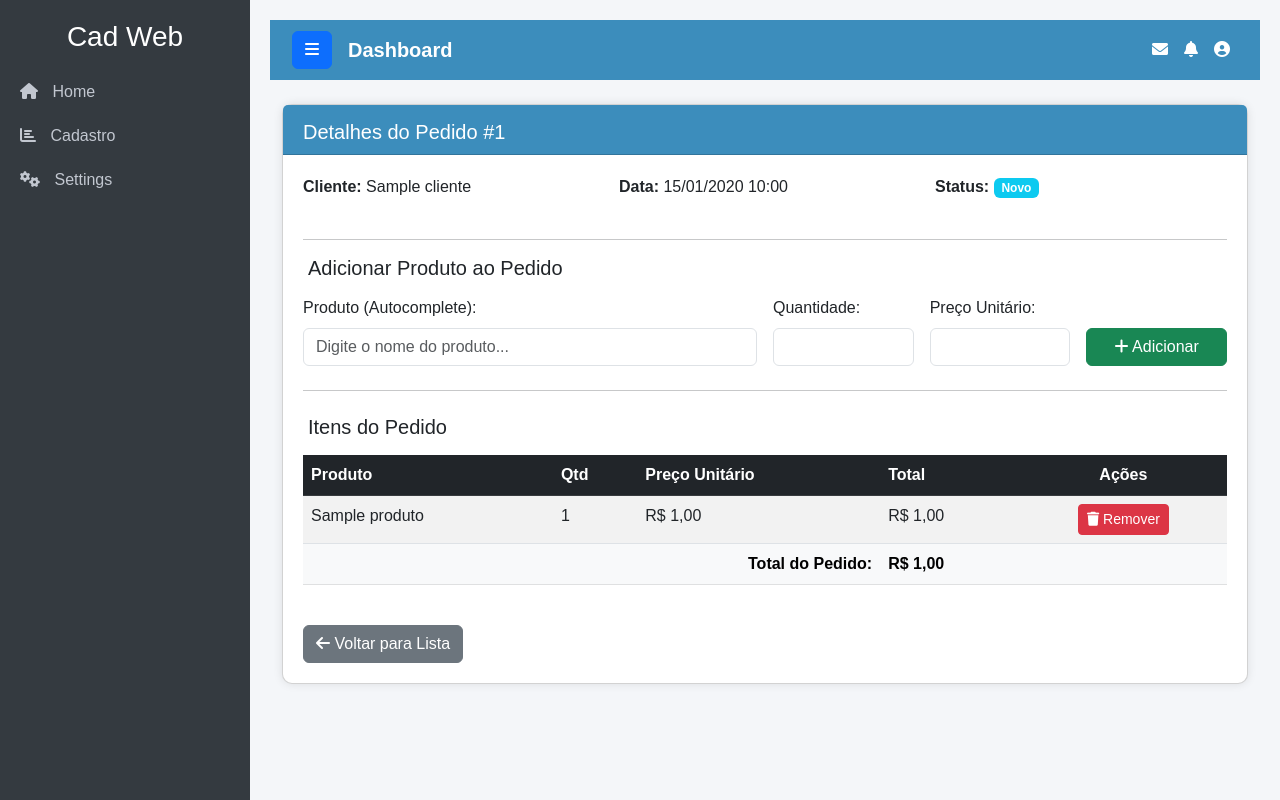
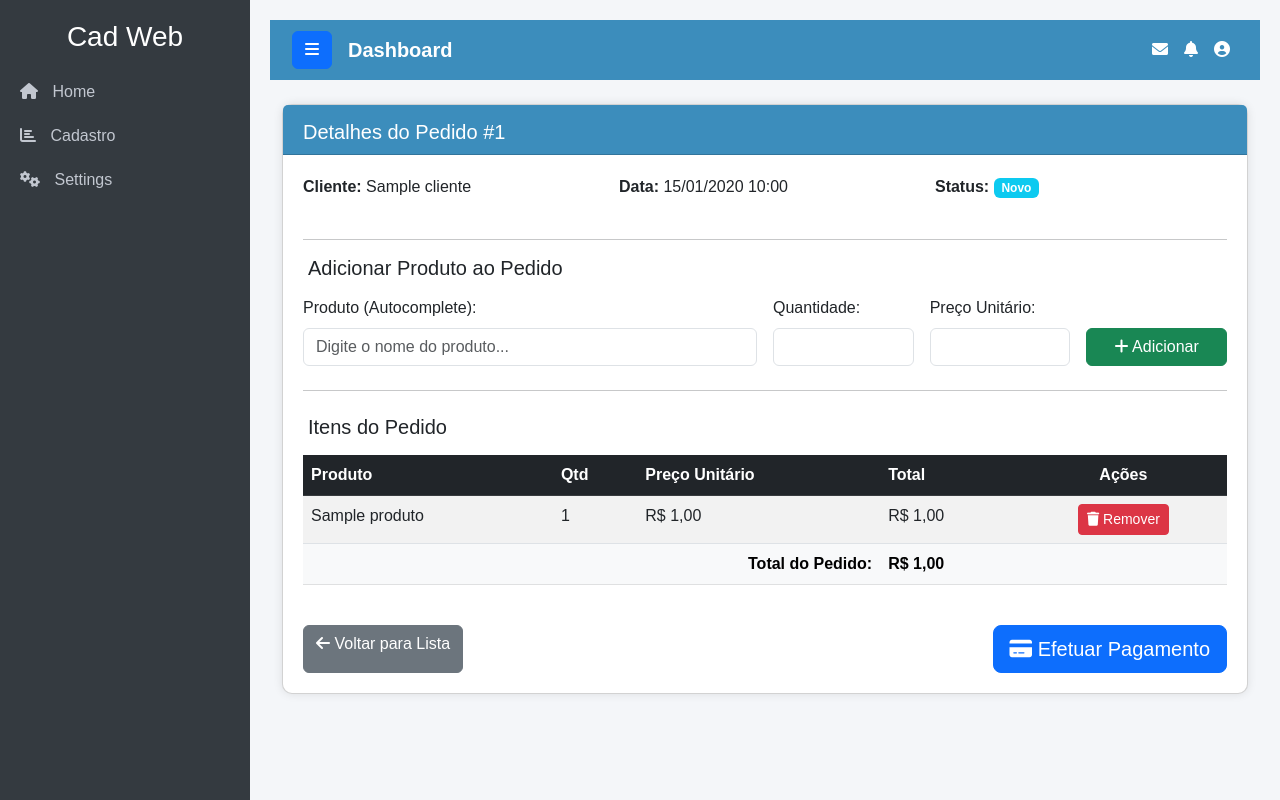
Before and after one commit to DanielMaiaDeSousa/cadweb, a Django app: page /detalhes_pedido/1/ in a window 1280 px wide. Run offline with Django 4.2, Linux system fonts and the light colour scheme; tables that the repository leaves empty hold one stand-in row (values such as "Sample post"); some libraries are stand-ins or nearby versions.

Commit message:
atualiação32

```diff
--- a/home/urls.py
+++ b/home/urls.py
@@ -35,5 +35,6 @@ urlpatterns = [
     path('detalhes_pedido/<int:id>/', views.detalhes_pedido, name='detalhes_pedido'),
     path('pedido/remover-item/<int:id>/', views.remover_item_pedido, name='remover_item_pedido'),
     path('pedido/remover/<int:id>/', views.remover_pedido, name='remover_pedido'),
+    path('pedido/pagamento/<int:id>/', views.realizar_pagamento, name='realizar_pagamento'),
 
 ]
--- a/home/views.py
+++ b/home/views.py
@@ -216,3 +216,18 @@ def buscar_dados(request, app_model):
         dados.append(item)
 
     return JsonResponse(dados, safe=False)
+
+# home/views.py
+
+def realizar_pagamento(request, id):
+    pedido_obj = get_object_or_404(Pedido, pk=id)
+
+    if pedido_obj.itempedido_set.exists():
+        # Alteramos o status para Concluído
+        pedido_obj.status = 3
+        pedido_obj.save()
+        messages.success(request, f"Pagamento do pedido #{id} realizado com sucesso!")
+    else:
+        messages.error(request, "Não é possível pagar um pedido sem itens.")
+
+    return redirect('detalhes_pedido', id=id)
--- a/templates/pedido/detalhes.html
+++ b/templates/pedido/detalhes.html
@@ -11,12 +11,20 @@
         <p><strong>Data:</strong> {{ pedido.data_pedidof }}</p>
     </div>
     <div class="col-md-4">
-        <p><strong>Status:</strong> <span class="badge bg-info">{{ pedido.get_status_display }}</span></p>
+        <p><strong>Status:</strong>
+            {% if pedido.status == 3 %}
+                <span class="badge bg-success">Pago</span>
+            {% else %}
+                <span class="badge bg-info">{{ pedido.get_status_display }}</span>
+            {% endif %}
+        </p>
     </div>
 </div>
 
 <hr>
 
+{# Só exibe o formulário de adição se o pedido não estiver concluído/pago #}
+{% if pedido.status < 3 %}
 <h5 class="mb-3">Adicionar Produto ao Pedido</h5>
 <form method="post" class="row g-3 align-items-end">
     {% csrf_token %}
@@ -47,8 +55,8 @@
         </button>
     </div>
 </form>
-
 <hr class="my-4">
+{% endif %}
 
 <h5 class="mb-3">Itens do Pedido</h5>
 <div class="table-responsive">
@@ -70,11 +78,15 @@
                 <td>R$ {{ item.preco }}</td>
                 <td>R$ {{ item.total_item }}</td>
                 <td class="text-center">
+                    {% if pedido.status < 3 %}
                     <a href="{% url 'remover_item_pedido' item.id %}"
                         class="btn btn-danger btn-sm"
                         onclick="return confirm('Remover item?')">
                         <i class="fas fa-trash"></i> Remover
                     </a>
+                    {% else %}
+                    <span class="text-muted"><i class="fas fa-lock"></i></span>
+                    {% endif %}
                 </td>
             </tr>
             {% empty %}
@@ -92,10 +104,23 @@
     </table>
 </div>
 
-<div class="mt-4">
+<div class="mt-4 d-flex justify-content-between">
     <a href="{% url 'pedido' %}" class="btn btn-secondary">
         <i class="fas fa-arrow-left"></i> Voltar para Lista
     </a>
+
+    {# Botão de Pagamento #}
+    {% if pedido.status < 3 and pedido.itempedido_set.exists %}
+        <a href="{% url 'realizar_pagamento' pedido.id %}"
+           class="btn btn-primary btn-lg"
+           onclick="return confirm('Confirmar o pagamento total de R$ {{ pedido.valor_total_pedido }}?')">
+            <i class="fas fa-credit-card"></i> Efetuar Pagamento
+        </a>
+    {% elif pedido.status == 3 %}
+        <button class="btn btn-success btn-lg" disabled>
+            <i class="fas fa-check-circle"></i> Pedido Pago
+        </button>
+    {% endif %}
 </div>
 {% endblock %}
 
```
